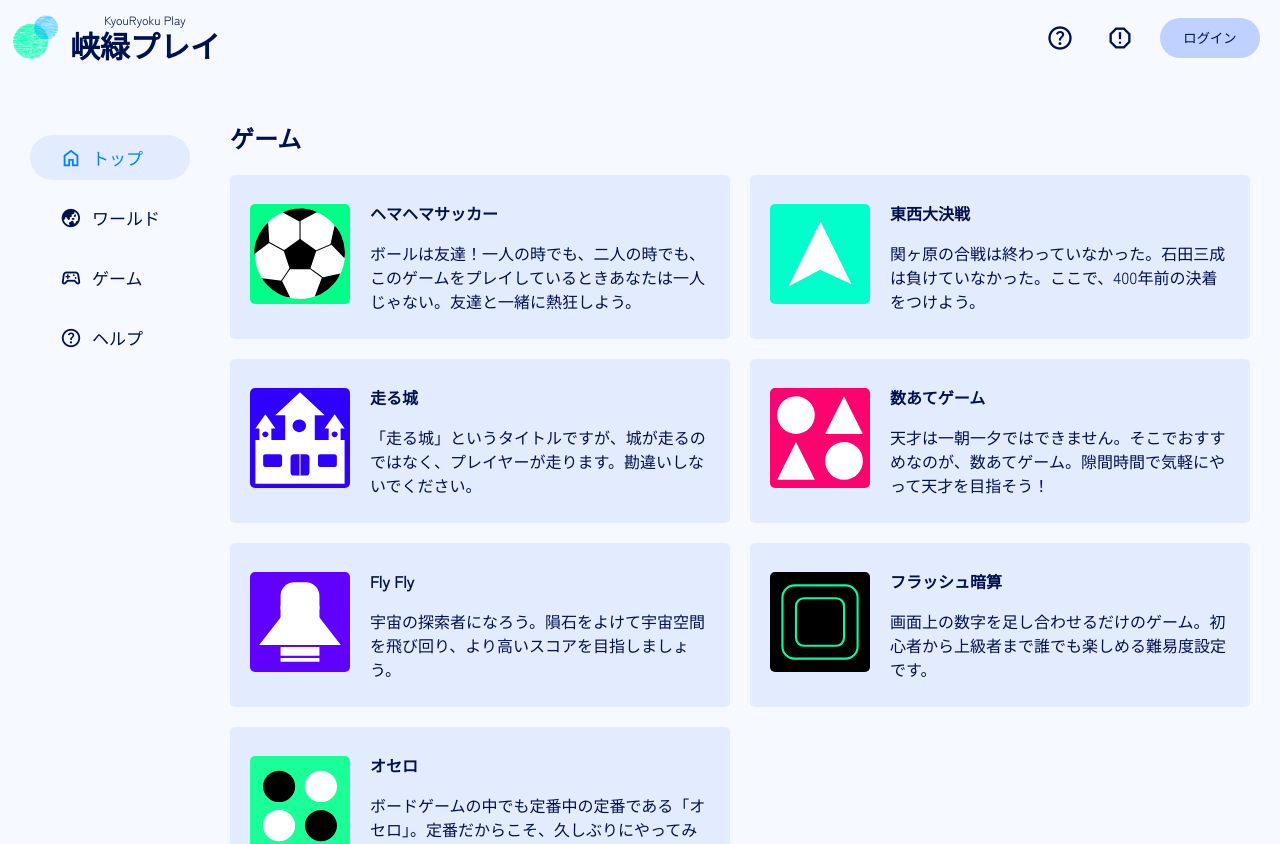
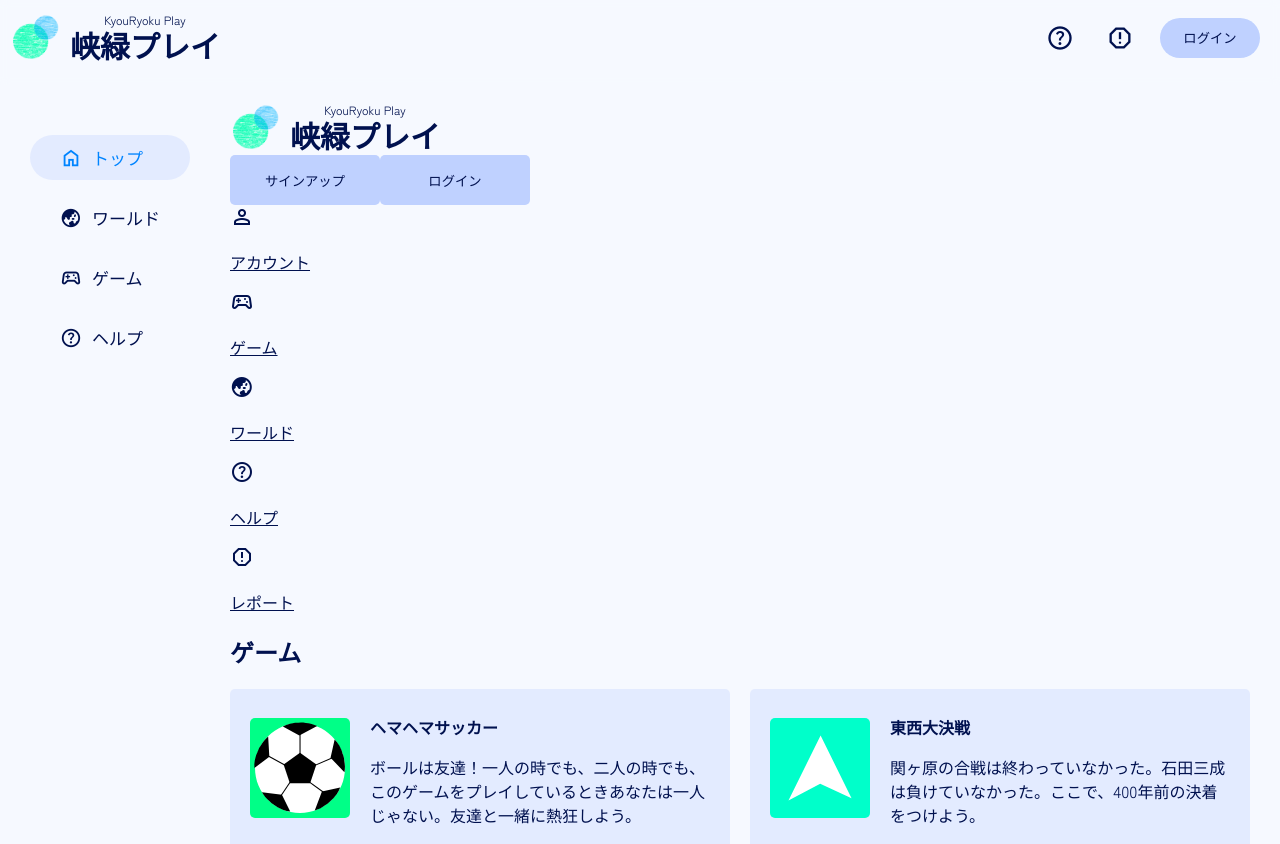
Before and after one commit to goshieta/kyouryoku-play, a Next.js app: page / in a window 1280 px wide. Shown: the top 844 px of the page. Built offline with nearby package versions, Linux system fonts and the light colour scheme; no server answers; the database is empty.

Commit message:
トップ画面の要約ビュアーの内容を作成

```diff
--- /dev/null
+++ b/components/top/accountArea.tsx
@@ -0,0 +1,30 @@
+import Image from "next/image";
+import { useAuth } from "../context/auth";
+import styles from "@/styles/page.module.css";
+
+export default function AccountArea() {
+  const authInfo = useAuth();
+
+  return (
+    <div id={styles.summaryAccountArea}>
+      {authInfo ? (
+        <div>
+          <Image
+            src={authInfo.photoURL}
+            alt="プロフィール画像"
+            width={30}
+            height={30}
+          />
+          <p>ようこそ、{authInfo.name}さん！</p>
+        </div>
+      ) : authInfo === undefined ? (
+        <div>読み込み中...</div>
+      ) : (
+        <div>
+          <button>サインアップ</button>
+          <button>ログイン</button>
+        </div>
+      )}
+    </div>
+  );
+}
--- /dev/null
+++ b/components/top/pageLinkArea.tsx
@@ -0,0 +1,23 @@
+import styles from "@/styles/page.module.css";
+import Image from "next/image";
+import Link from "next/link";
+
+export default function PageLinkArea() {
+  const links = [
+    { name: "アカウント", href: "/account", imgName: "person" },
+    { name: "ゲーム", href: "/games", imgName: "sports_esports" },
+    { name: "ワールド", href: "/world", imgName: "globe_asia" },
+    { name: "ヘルプ", href: "/additional/about", imgName: "help" },
+    { name: "レポート", href: "/additional/report", imgName: "report" },
+  ];
+  return (
+    <div id={styles.summaryPageLink}>
+      {links.map((oneLink) => (
+        <Link href={oneLink.href}>
+          <span className="material-symbols-outlined">{oneLink.imgName}</span>
+          <p>{oneLink.name}</p>
+        </Link>
+      ))}
+    </div>
+  );
+}
--- a/pages/index.tsx
+++ b/pages/index.tsx
@@ -1,5 +1,5 @@
 import Head from "next/head";
-import styles from "../styles/page.module.css";
+import styles from "@/styles/page.module.css";
 import GameTile from "@/components/GameTile";
 import { useEffect, useState } from "react";
 import {
@@ -11,6 +11,9 @@ import { collection, getDocs, limit, orderBy, query } from "firebase/firestore";
 import { db } from "@/lib/firebase/client";
 import OneArticle from "@/components/world/top/oneArticle";
 import Link from "next/link";
+import AccountArea from "@/components/top/accountArea";
+import PageLinkArea from "@/components/top/pageLinkArea";
+import { KyouRyokuPlayCredit } from "@/components/header/Header";
 
 export default function Home() {
   return (
@@ -19,10 +22,17 @@ export default function Home() {
         <title>峡緑プレイ | KyouRyoku Play</title>
         <meta
           name="description"
-          content="使いやすく、シンプル、現実世界を重視した新世代のゲームサイト「峡緑プレイ」へようこそ。このサイトでは軽いボードゲームを中心に、様々なゲームを楽しめます。"
+          content="ゲームで世界をつなげる。峡緑プレイは「ゲームのSNS」として人の集まる新たな場所を提供します。"
         />
       </Head>
       <div id={styles.contentArea}>
+        <div id={styles.topSummary}>
+          <div id={styles.summaryDescription}>
+            <KyouRyokuPlayCredit />
+          </div>
+          <AccountArea />
+          <PageLinkArea />
+        </div>
         <div id={styles.gameArea}>
           <h2>ゲーム</h2>
           <div className={styles.flexContent}>
```
